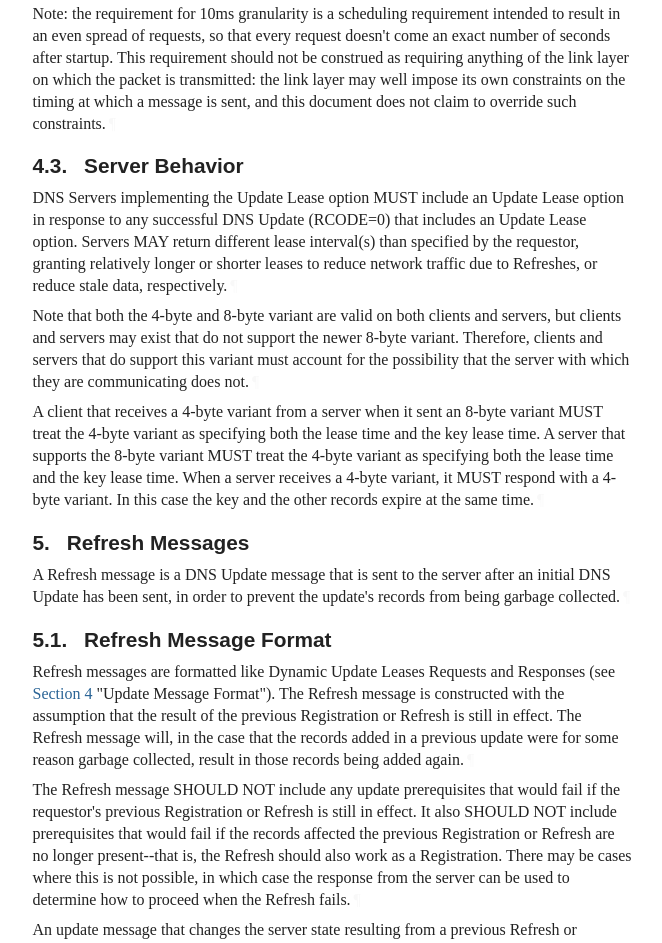
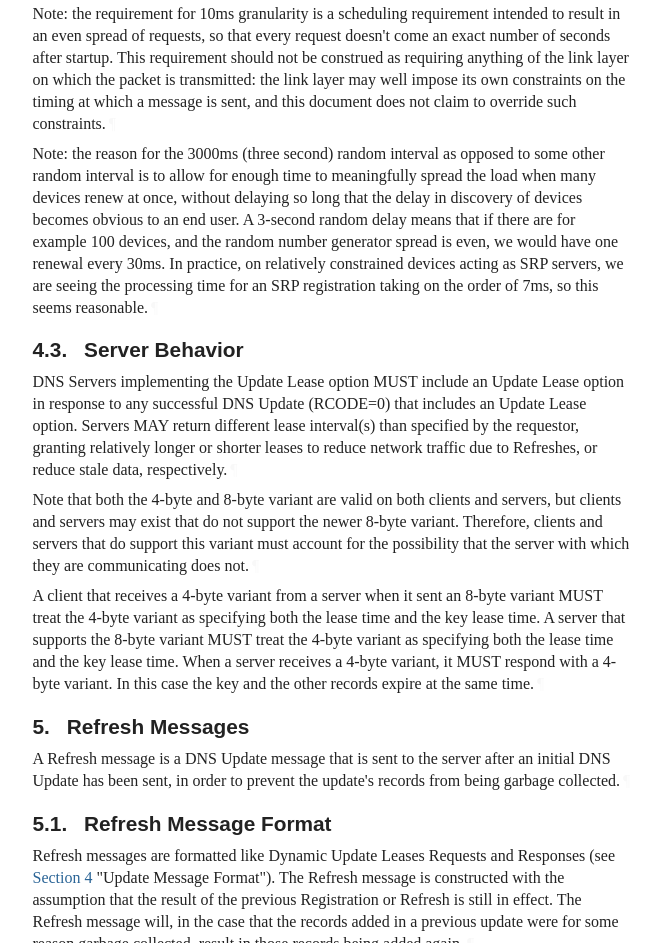
Before and after one commit to dnssd-wg/draft-ietf-dnssd-update-lease, a plain HTML site: page draft-ietf-dnssd-update-lease.html in a window 1280 px wide. Shown: the part 3141-4084 px from the top of the page, without its empty margins (92-754 px from the left). Drawn offline with Linux system fonts and the light colour scheme; a web font is replaced by a local one.

Commit message:
Script updating gh-pages from 8ea08da. [ci skip]

```diff
--- a/draft-ietf-dnssd-update-lease.html
+++ b/draft-ietf-dnssd-update-lease.html
@@ -1383,6 +1383,14 @@ KEY-LEASE        u_int32_t    optional desired (or granted)
  of the link layer on which the packet is transmitted: the link layer may well impose its
  own constraints on the timing at which a message is sent, and this document does not
  claim to override such constraints.<a href="#section-4.2-5" class="pilcrow">¶</a></p>
+<p id="section-4.2-6">Note: the reason for the 3000ms (three second) random interval as opposed to some
+ other random interval is to allow for enough time to meaningfully spread the load when
+ many devices renew at once, without delaying so long that the delay in discovery of
+ devices becomes obvious to an end user. A 3-second random delay means that if there are
+ for example 100 devices, and the random number generator spread is even, we would have
+ one renewal every 30ms.  In practice, on relatively constrained devices acting as SRP
+ servers, we are seeing the processing time for an SRP registration taking on the order
+ of 7ms, so this seems reasonable.<a href="#section-4.2-6" class="pilcrow">¶</a></p>
 </section>
 </div>
 <section id="section-4.3">
```
Also changed, not shown: index.html (+2 -2 lines), draft-ietf-dnssd-update-lease.txt.
